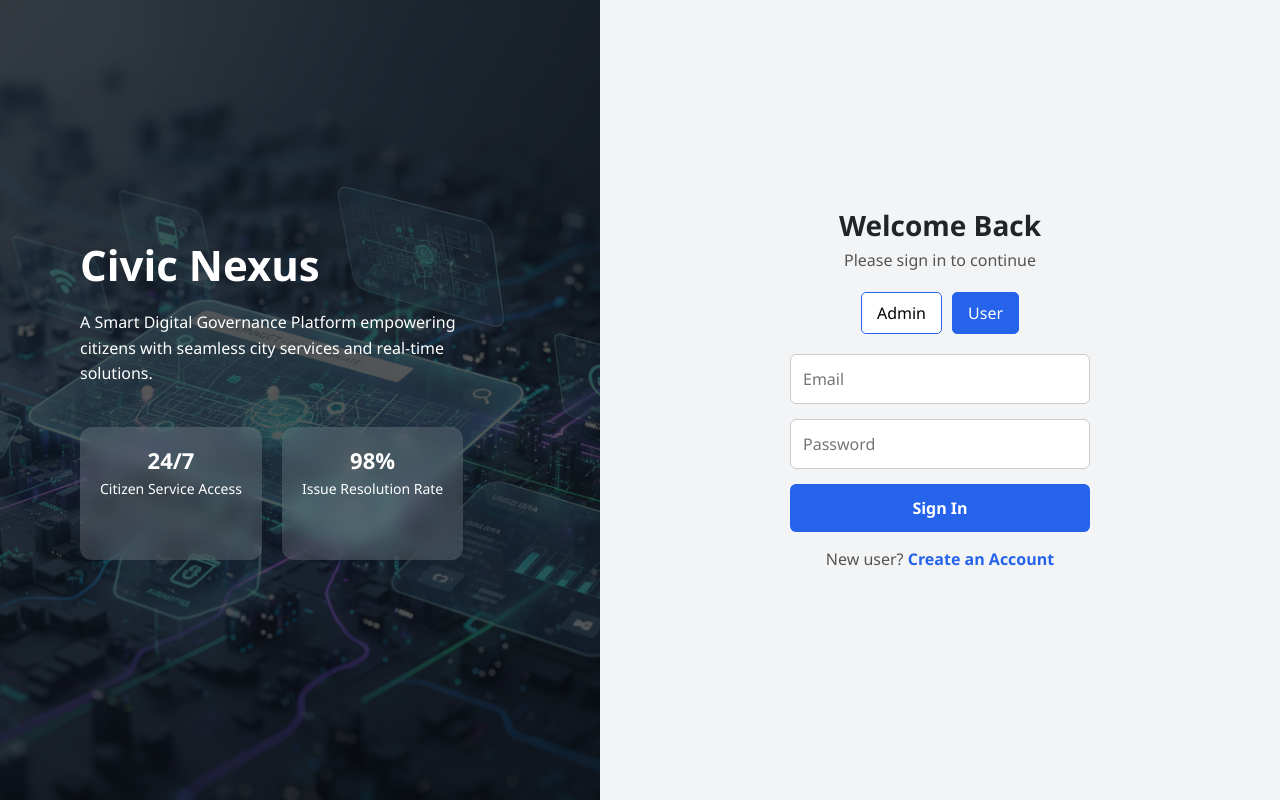
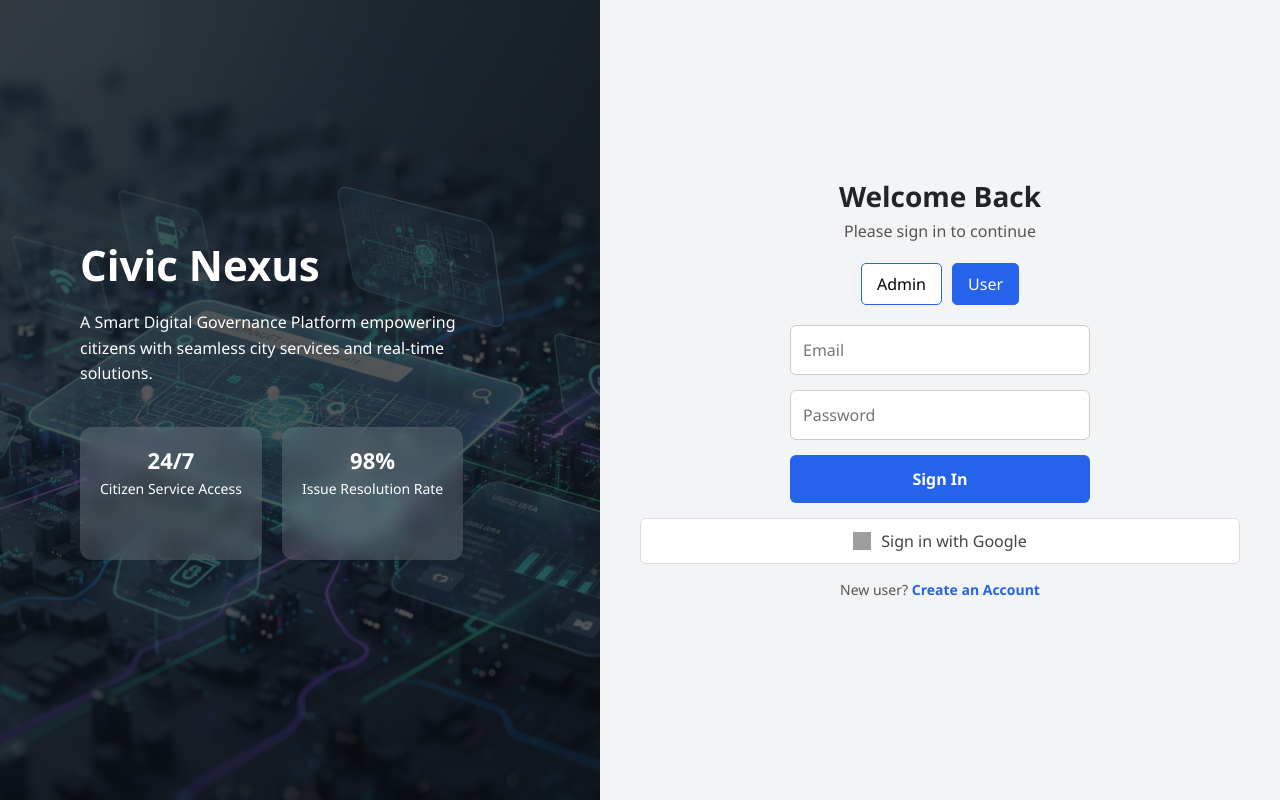
Before and after one commit to pepetihemanthkumar-cyber/SmartCity, a React (Create React App) app: page / in a window 1280 px wide. Built offline with nearby package versions, Linux system fonts and the light colour scheme; grey boxes are pictures that could not be loaded.

Commit message:
Added Google and Facebook authentication

```diff
--- a/package.json
+++ b/package.json
@@ -11,6 +11,7 @@
     "@tsparticles/react": "^3.0.0",
     "@tsparticles/slim": "^3.9.1",
     "bootstrap": "^5.3.8",
+    "firebase": "^12.9.0",
     "react": "^19.2.4",
     "react-dom": "^19.2.4",
     "react-router-dom": "^7.13.0",
--- /dev/null
+++ b/src/firebase.js
@@ -0,0 +1,25 @@
+// Import Firebase core
+import { initializeApp } from "firebase/app";
+
+// Import Firebase Authentication
+import { getAuth, GoogleAuthProvider } from "firebase/auth";
+
+// Your Firebase configuration
+const firebaseConfig = {
+  apiKey: "AIzaSyDoBhLXoidecIaJrkisFfMNIZxFwoClfg4",
+  authDomain: "civic-nexus1176.firebaseapp.com",
+  projectId: "civic-nexus1176",
+  storageBucket: "civic-nexus1176.firebasestorage.app",
+  messagingSenderId: "92219551013",
+  appId: "1:92219551013:web:600914133c041fe5a6becc",
+  measurementId: "G-M4VE2DM44B"
+};
+
+// Initialize Firebase
+const app = initializeApp(firebaseConfig);
+
+// Initialize Authentication
+export const auth = getAuth(app);
+
+// Google provider
+export const provider = new GoogleAuthProvider();
--- a/src/pages/Login.js
+++ b/src/pages/Login.js
@@ -1,5 +1,7 @@
 import React, { useState } from "react";
 import { useNavigate } from "react-router-dom";
+import { auth, provider } from "../firebase";
+import { signInWithPopup } from "firebase/auth";
 import "./Login.css";
 import cityImage from "../assets/city.jpg";
 
@@ -8,13 +10,16 @@ function Login() {
   const [role, setRole] = useState("user");
   const [error, setError] = useState("");
 
+  // ===============================
+  // 🔐 NORMAL LOGIN
+  // ===============================
   const handleLogin = (e) => {
     e.preventDefault();
 
     const email = e.target.email.value;
     const password = e.target.password.value;
 
-    // 🔐 ADMIN LOGIN
+    // ADMIN LOGIN
     if (role === "admin") {
       if (email === "admin@gmail.in" && password === "admin123") {
         setError("");
@@ -25,8 +30,7 @@ function Login() {
       return;
     }
 
-    // 👤 USER LOGIN (Check Registered User)
-    if (role === "user") {
+    // USER LOGIN
     const storedUser = JSON.parse(localStorage.getItem("user"));
 
     if (
@@ -39,6 +43,20 @@ function Login() {
     } else {
       setError("Invalid User credentials!");
     }
+  };
+
+  // ===============================
+  // 🔵 GOOGLE LOGIN
+  // ===============================
+  const handleGoogleLogin = async () => {
+    try {
+      const result = await signInWithPopup(auth, provider);
+      console.log("Google User:", result.user);
+      setError("");
+      navigate("/user");
+    } catch (err) {
+      console.error("Google Error:", err.code);
+      setError(err.message);
     }
   };
 
@@ -48,21 +66,16 @@ function Login() {
       {/* LEFT PANEL */}
       <div
         className="left-panel"
-        style={{
-          backgroundImage: `url(${cityImage})`,
-        }}
+        style={{ backgroundImage: `url(${cityImage})` }}
       >
         <div className="overlay">
-          <h1>
-            Civic Nexus
-          </h1>
+          <h1>Civic Nexus</h1>
 
           <p>
             A Smart Digital Governance Platform empowering citizens
             with seamless city services and real-time solutions.
           </p>
 
-          {/* STATS */}
           <div className="stats">
             <div className="stat-card">
               <h3>24/7</h3>
@@ -82,7 +95,7 @@ function Login() {
         <h2>Welcome Back</h2>
         <p>Please sign in to continue</p>
 
-        {/* ROLE SELECTION */}
+        {/* ROLE SWITCH */}
         <div className="role-selection">
           <button
             type="button"
@@ -118,7 +131,7 @@ function Login() {
           />
 
           {error && (
-            <p style={{ color: "red", marginBottom: "10px" }}>
+            <p style={{ color: "red", marginBottom: "10px", fontSize: "14px" }}>
               {error}
             </p>
           )}
@@ -126,9 +139,39 @@ function Login() {
           <button type="submit">Sign In</button>
         </form>
 
-        {/* CREATE ACCOUNT LINK */}
+        {/* GOOGLE BUTTON (Only for User) */}
         {role === "user" && (
-          <p style={{ marginTop: "15px" }}>
+          <button
+            type="button"
+            onClick={handleGoogleLogin}
+            style={{
+              marginTop: "15px",
+              backgroundColor: "#ffffff",
+              color: "#444",
+              padding: "10px",
+              width: "100%",
+              border: "1px solid #dadce0",
+              borderRadius: "6px",
+              cursor: "pointer",
+              fontWeight: "500",
+              display: "flex",
+              alignItems: "center",
+              justifyContent: "center",
+              gap: "10px"
+            }}
+          >
+            <img
+              src="https://developers.google.com/identity/images/g-logo.png"
+              alt="google"
+              style={{ width: "18px", height: "18px" }}
+            />
+            Sign in with Google
+          </button>
+        )}
+
+        {/* CREATE ACCOUNT */}
+        {role === "user" && (
+          <p style={{ marginTop: "15px", fontSize: "14px" }}>
             New user?{" "}
             <span
               style={{
```
Also changed, not shown: 1 other file (tests, documents, lock files or other folders). Lines whose indentation alone changed are shown as unchanged.
